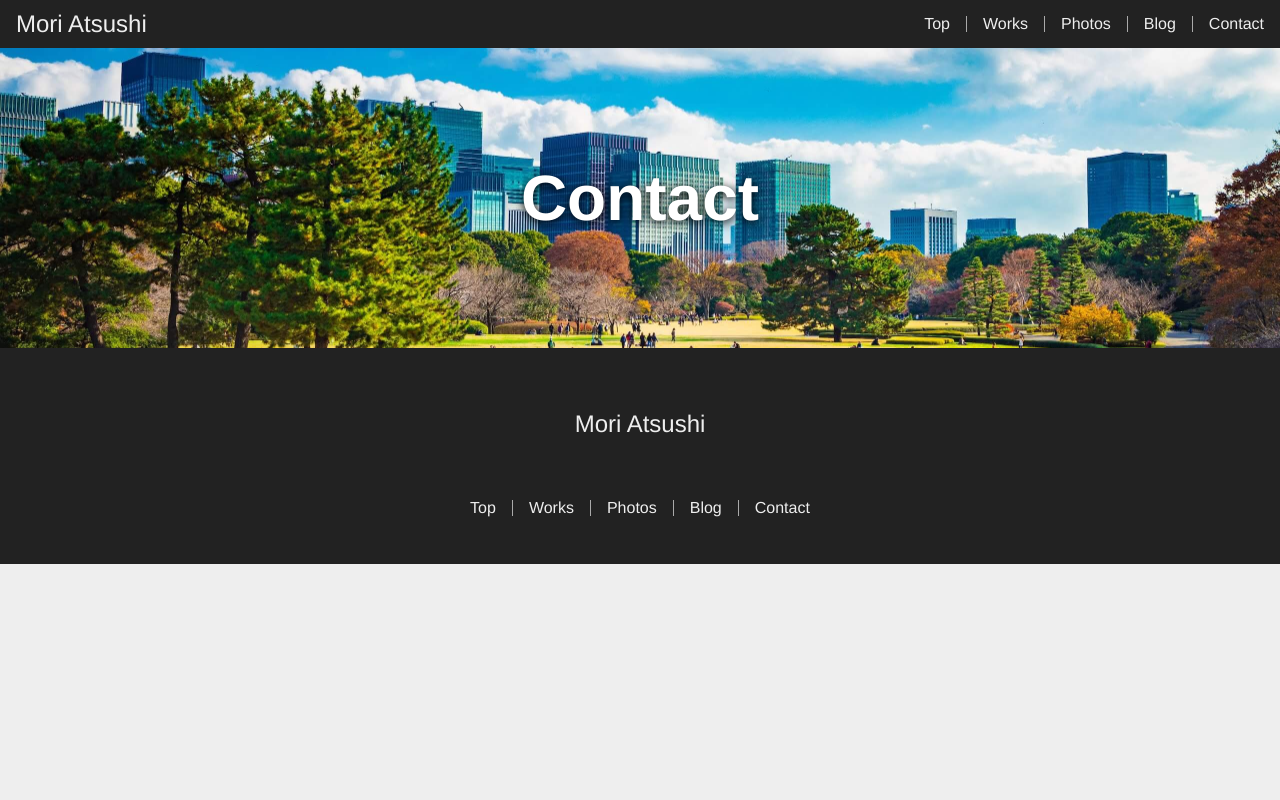
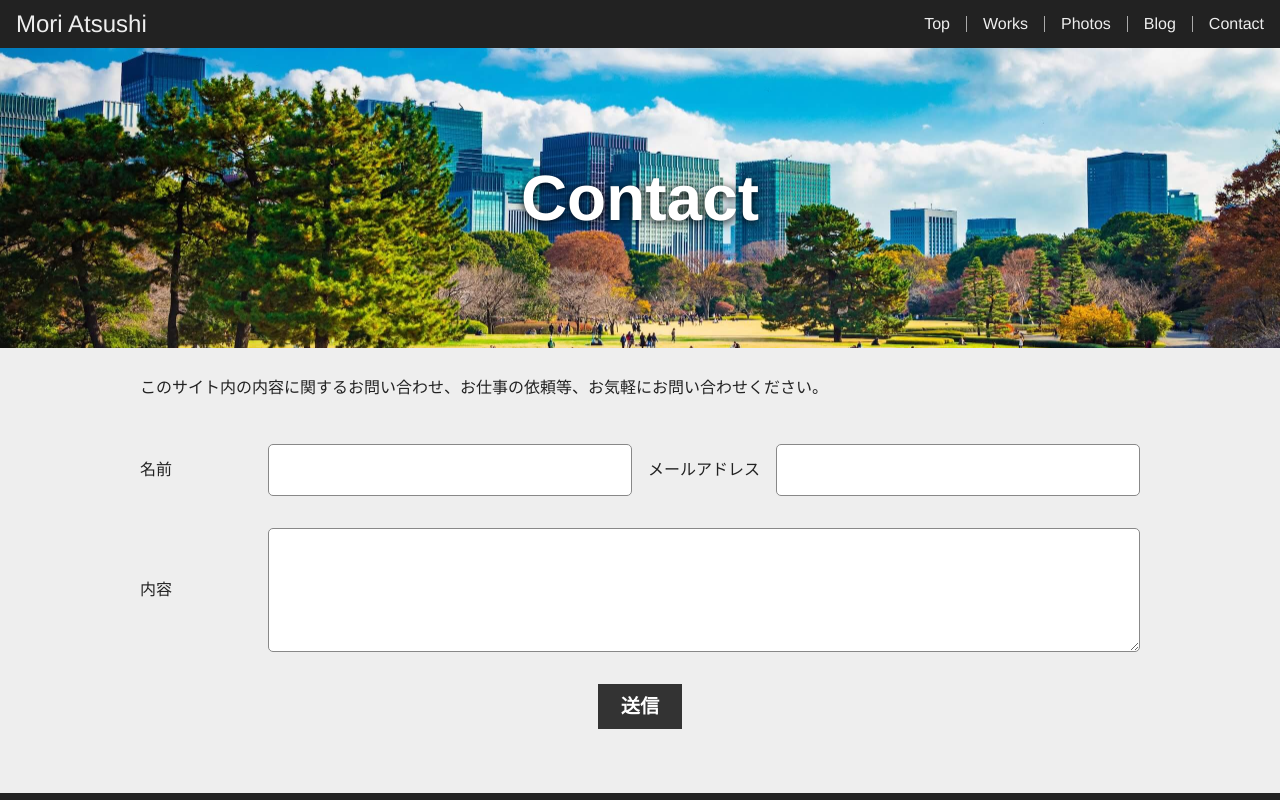
Before and after one commit to mori-atsushi/portfolio-front, a React (Create React App) app: page /contact in a window 1280 px wide. Shown: the top 800 px of the page. Built offline with nearby package versions, Linux system fonts and the light colour scheme; what typescript-fsa, typescript-fsa-reducers would draw is missing.

Commit message:
Contactフォームの雛形作成

```diff
--- /dev/null
+++ b/src/components/atoms/forms/Label.tsx
@@ -0,0 +1,24 @@
+import * as React from 'react';
+import styled from 'styled-components';
+
+interface IProps {
+  label?: string;
+  children?: JSX.Element;
+}
+
+export default (props: IProps) => (
+  <Wrapper>
+    <Label>{ props.label }</Label>
+    { props.children }
+  </Wrapper>
+);
+
+const Wrapper = styled.label`
+  display: flex;
+  flex-wrap: wrap;
+  align-items: center;
+`;
+
+const Label = styled.div`
+  flex-basis: 8rem;
+`;
--- /dev/null
+++ b/src/components/atoms/forms/TextArea.tsx
@@ -0,0 +1,23 @@
+import * as React from 'react';
+import styled from 'styled-components';
+
+import Label from 'src/components/atoms/forms/Label';
+
+interface IProps {
+  label?: string;
+}
+
+export default (props: IProps) => (
+  <Label label={ props.label }>
+    <Input rows={ 5 } />
+  </Label>
+);
+
+const Input = styled.textarea`
+  display: block;
+  flex: 1 1 10rem;
+  padding: 1rem;
+  border: 1px solid #888888;
+  border-radius: 5px;
+  font-size: 1rem;
+`;
--- /dev/null
+++ b/src/components/atoms/forms/TextInput.tsx
@@ -0,0 +1,29 @@
+import * as React from 'react';
+import styled from 'styled-components';
+
+import Label from 'src/components/atoms/forms/Label';
+
+interface IProps {
+  label?: string;
+  type?: string;
+  name?: string;
+  required?: boolean;
+}
+
+export default (props: IProps) => (
+  <Label label={ props.label }>
+      <Input
+      type={ props.type || 'text' }
+      name={ props.name }
+      required={ props.required } />
+  </Label>
+);
+
+const Input = styled.input`
+  display: block;
+  flex: 1 1 12rem;
+  padding: 1rem;
+  border: 1px solid #888888;
+  border-radius: 5px;
+  font-size: 1rem;
+`;
--- /dev/null
+++ b/src/components/molecules/Contacts/ContactForm.tsx
@@ -0,0 +1,50 @@
+import * as React from 'react';
+import styled from 'styled-components';
+
+import Button from 'src/components/atoms/buttons/Button';
+import TextArea from 'src/components/atoms/forms/TextArea';
+import TextInput from 'src/components/atoms/forms/TextInput';
+
+
+export default () => (
+  <Form>
+    <Row>
+      <TextInput
+        label="名前"
+        type="text"
+        name="name"
+        required={ true } />
+      <TextInput
+        label="メールアドレス"
+        type="email"
+        name="email"
+        required={ true } />
+    </Row>
+    <Wide>
+      <TextArea
+        label="内容" />
+    </Wide>
+    <Submit>
+      <Button>送信</Button>
+    </Submit>
+  </Form>
+);
+
+const Form = styled.form`
+  margin-top: 3rem;
+`;
+
+const Row = styled.div`
+  display: grid;
+  grid-template-columns: repeat(auto-fit, minmax(20rem, 1fr));
+  gap: 2rem 1rem;
+`;
+
+const Wide = styled.div`
+  margin: 2rem 0;
+`;
+
+const Submit = styled(Wide)`
+  display: flex;
+  justify-content: center;
+`;
--- a/src/components/pages/Contact.tsx
+++ b/src/components/pages/Contact.tsx
@@ -1,6 +1,8 @@
 import * as React from 'react';
+import styled from 'styled-components';
 
 import Helmet from 'src/components/atoms/helmets/Helmet';
+import ContactForm from 'src/components/molecules/Contacts/ContactForm';
 import Header from 'src/components/molecules/headers/Header';
 import MenuHeader from 'src/components/molecules/headers/MenuHeader';
 import HeaderImg from 'src/statics/images/contact_header.jpg';
@@ -8,10 +10,22 @@ import HeaderImg from 'src/statics/images/contact_header.jpg';
 export default () => (
   <>
     <Helmet
-      pageTitle='Coming Soon' />
+      pageTitle='Contact' />
     <MenuHeader />
     <Header
       title="Contact"
       backgroundImage={HeaderImg} />
+    <Content>
+      <Message>このサイト内の内容に関するお問い合わせ、お仕事の依頼等、お気軽にお問い合わせください。</Message>
+      <ContactForm />
+    </Content>
   </>
 );
+
+const Content = styled.section`
+  margin: 0 auto;
+  padding: 2rem 5%;
+  max-width: 1000px;
+`;
+
+const Message = styled.div``;
```
